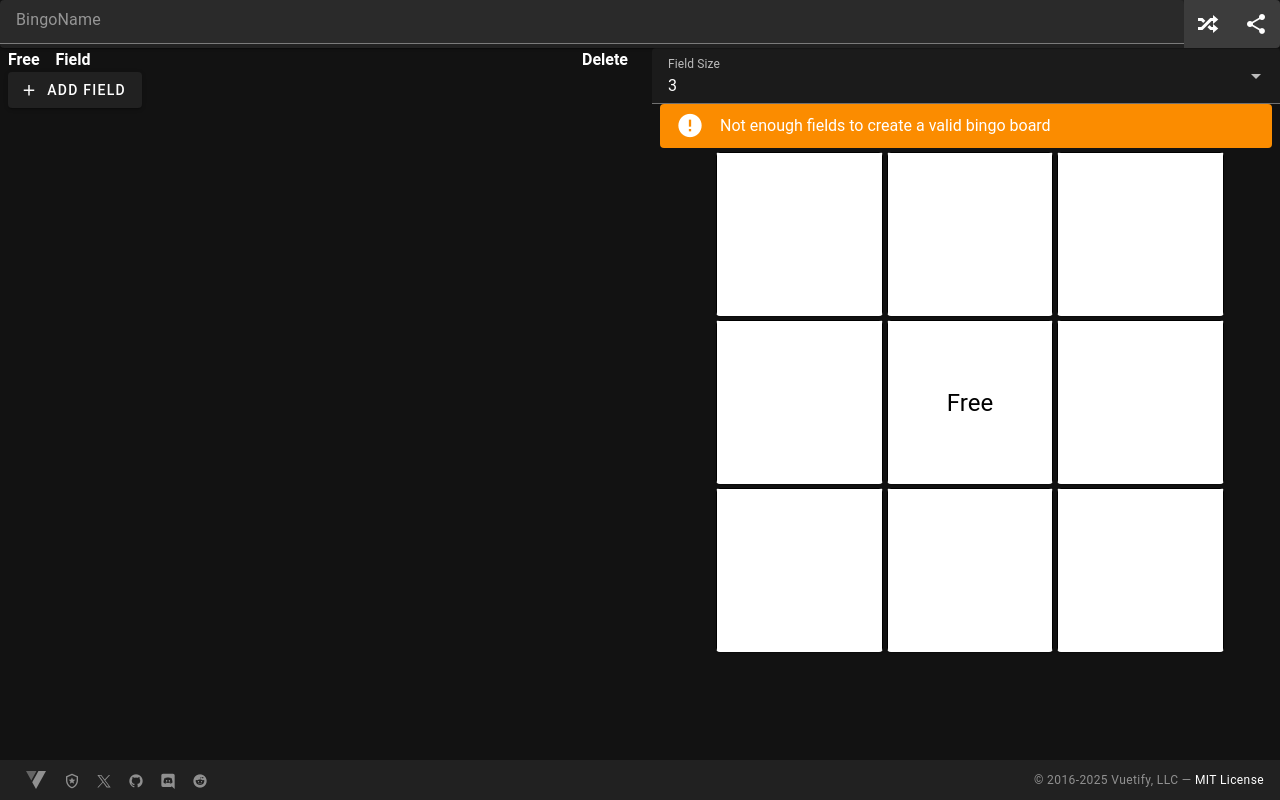
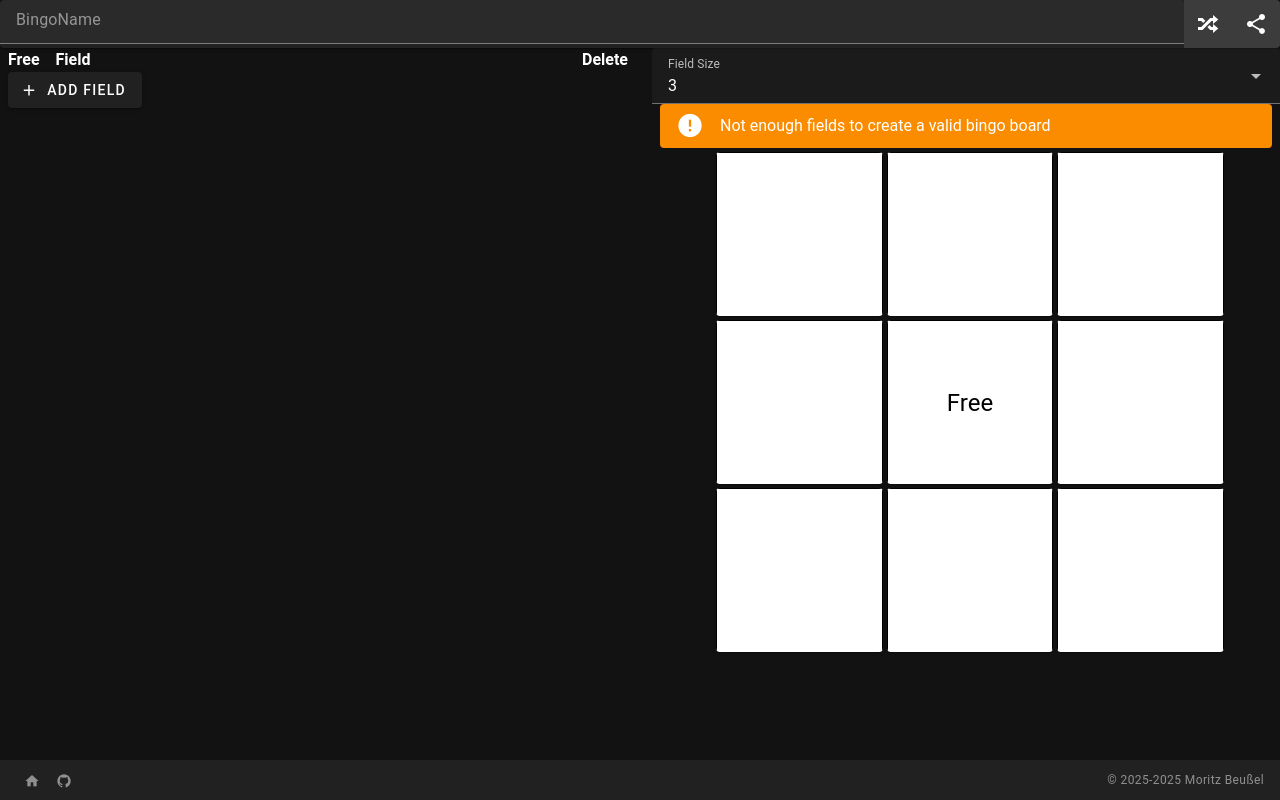
Before and after one commit to Deamon-Kid/Bingo, a Vue app: page / in a window 1280 px wide. Built offline with nearby package versions, Linux system fonts and the light colour scheme.

Commit message:
updated footer

```diff
--- a/src/components/AppFooter.vue
+++ b/src/components/AppFooter.vue
@@ -9,26 +9,15 @@
 			rel="noopener noreferrer"
 			target="_blank"
 		>
-      <v-icon
-        :icon="item.icon"
-        :size="item.icon === '$vuetify' ? 24 : 16"
-      />
+			<v-icon :icon="item.icon" :size="16" />
 		</a>
 
 		<div
 			class="text-caption text-disabled"
-      style="position: absolute; right: 16px;"
+			style="position: absolute; right: 16px"
 		>
-      &copy; 2016-{{ (new Date()).getFullYear() }} <span class="d-none d-sm-inline-block">Vuetify, LLC</span>
-      —
-      <a
-        class="text-decoration-none on-surface"
-        href="https://vuetifyjs.com/about/licensing/"
-        rel="noopener noreferrer"
-        target="_blank"
-      >
-        MIT License
-      </a>
+			&copy; 2025-{{ new Date().getFullYear() }}
+			<span class="d-none d-sm-inline-block">Moritz Beußel</span>
 		</div>
 	</v-footer>
 </template>
@@ -36,36 +25,16 @@
 <script setup lang="ts">
 const items = [
 	{
-      title: 'Vuetify Documentation',
-      icon: `$vuetify`,
-      href: 'https://vuetifyjs.com/',
+		title: "Homepage",
+		icon: "mdi-home",
+		href: "http://beussel.de",
 	},
 	{
-      title: 'Vuetify Support',
-      icon: 'mdi-shield-star-outline',
-      href: 'https://support.vuetifyjs.com/',
+		title: "Bingo GitHub",
+		icon: `mdi-github`,
+		href: "https://github.com/Deamon-Kid/Bingo/tree/feature/vue3",
 	},
-    {
-      title: 'Vuetify X',
-      icon: ['M2.04875 3.00002L9.77052 13.3248L1.99998 21.7192H3.74882L10.5519 14.3697L16.0486 21.7192H22L13.8437 10.8137L21.0765 3.00002H19.3277L13.0624 9.76874L8.0001 3.00002H2.04875ZM4.62054 4.28821H7.35461L19.4278 20.4308H16.6937L4.62054 4.28821Z'],
-      href: 'https://x.com/vuetifyjs',
-    },
-    {
-      title: 'Vuetify GitHub',
-      icon: `mdi-github`,
-      href: 'https://github.com/vuetifyjs/vuetify',
-    },
-    {
-      title: 'Vuetify Discord',
-      icon: ['M22,24L16.75,19L17.38,21H4.5A2.5,2.5 0 0,1 2,18.5V3.5A2.5,2.5 0 0,1 4.5,1H19.5A2.5,2.5 0 0,1 22,3.5V24M12,6.8C9.32,6.8 7.44,7.95 7.44,7.95C8.47,7.03 10.27,6.5 10.27,6.5L10.1,6.33C8.41,6.36 6.88,7.53 6.88,7.53C5.16,11.12 5.27,14.22 5.27,14.22C6.67,16.03 8.75,15.9 8.75,15.9L9.46,15C8.21,14.73 7.42,13.62 7.42,13.62C7.42,13.62 9.3,14.9 12,14.9C14.7,14.9 16.58,13.62 16.58,13.62C16.58,13.62 15.79,14.73 14.54,15L15.25,15.9C15.25,15.9 17.33,16.03 18.73,14.22C18.73,14.22 18.84,11.12 17.12,7.53C17.12,7.53 15.59,6.36 13.9,6.33L13.73,6.5C13.73,6.5 15.53,7.03 16.56,7.95C16.56,7.95 14.68,6.8 12,6.8M9.93,10.59C10.58,10.59 11.11,11.16 11.1,11.86C11.1,12.55 10.58,13.13 9.93,13.13C9.29,13.13 8.77,12.55 8.77,11.86C8.77,11.16 9.28,10.59 9.93,10.59M14.1,10.59C14.75,10.59 15.27,11.16 15.27,11.86C15.27,12.55 14.75,13.13 14.1,13.13C13.46,13.13 12.94,12.55 12.94,11.86C12.94,11.16 13.45,10.59 14.1,10.59Z'],
-      href: 'https://community.vuetifyjs.com/',
-    },
-    {
-      title: 'Vuetify Reddit',
-      icon: `mdi-reddit`,
-      href: 'https://reddit.com/r/vuetifyjs',
-    },
-  ]
+];
 </script>
 
 <style scoped lang="sass">
```
Lines whose indentation alone changed are shown as unchanged.
